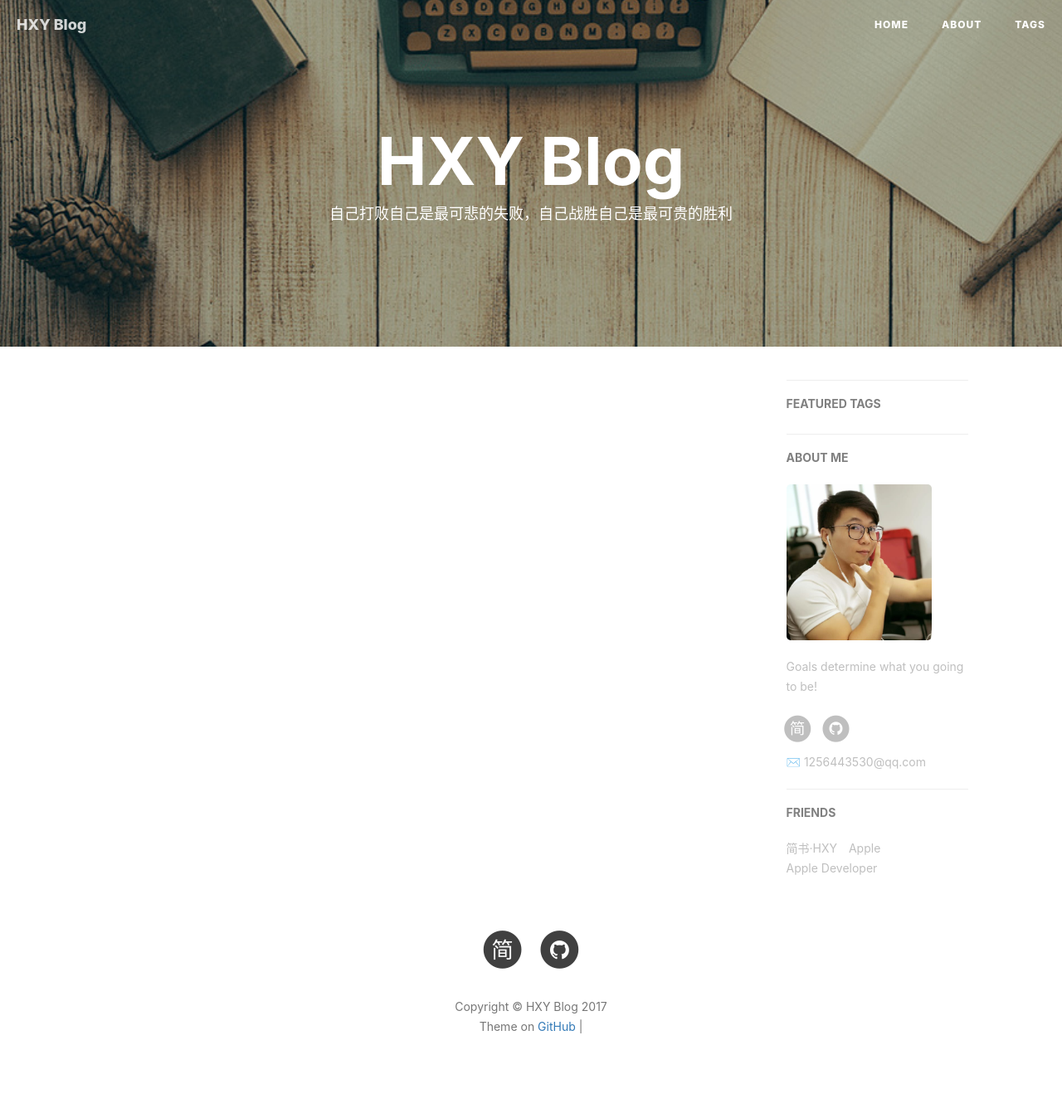
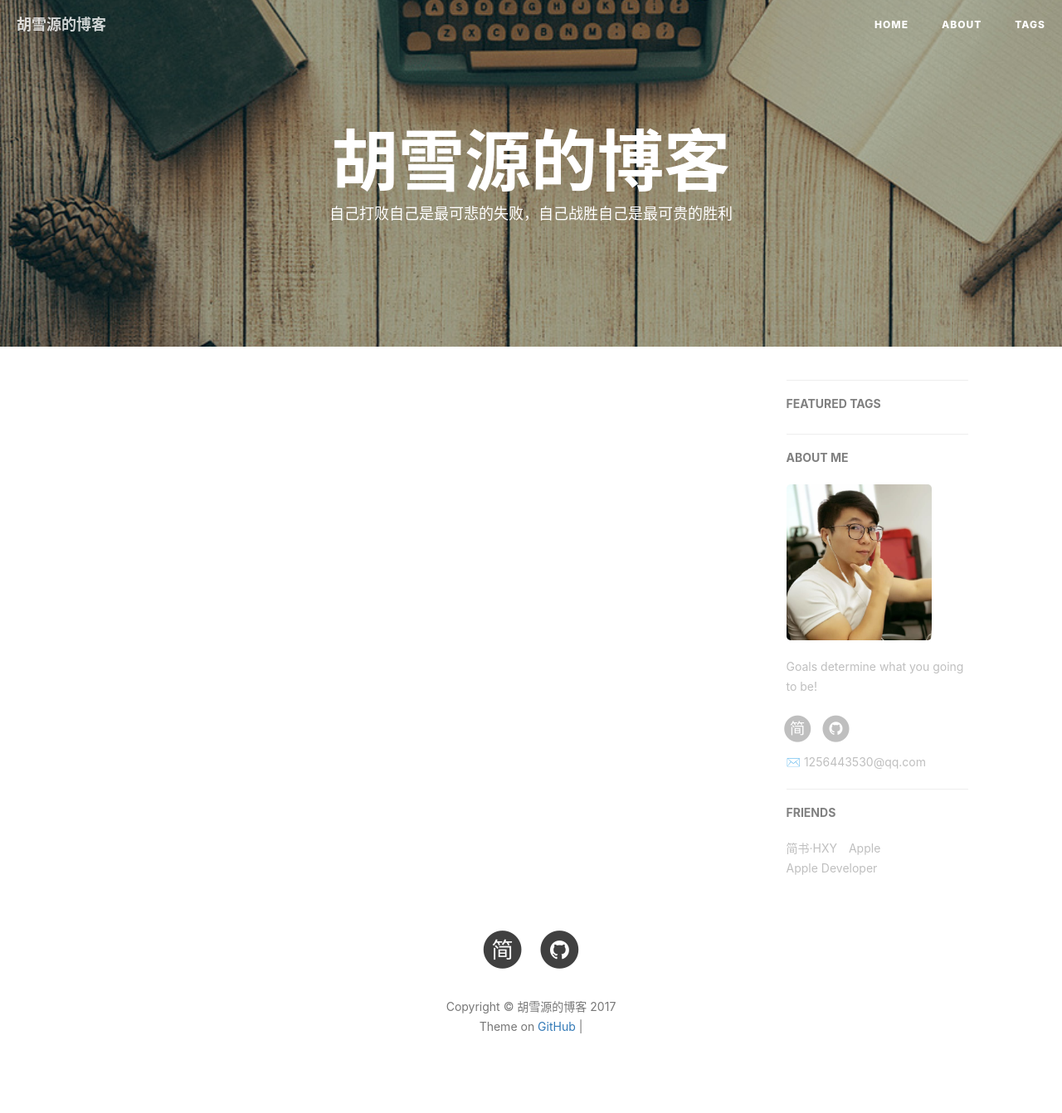
Before and after one commit to EdisonHXY/EdisonHXY.github.io, a Jekyll site: the page built from index.html, in a window 1280 px wide. Shown: the whole page at 83% size. Built offline with Jekyll 4.4.1, drawn with Linux system fonts in a browser that asks for light colours; nearby versions of some CDN libraries; the list of posts is cut into pages by our own code; comment, search, counter and statistics services are not loaded.

Commit message:
Update _config.yml

```diff
--- a/_config.yml
+++ b/_config.yml
@@ -1,5 +1,5 @@
 # Site settings
-title: HXY Blog
+title: 胡雪源的博客
 SEOTitle: 胡雪源的博客 | HXY Blog
 header-img: img/post-bg-desk.jpg
 email: 1256443530@qq.com
```
